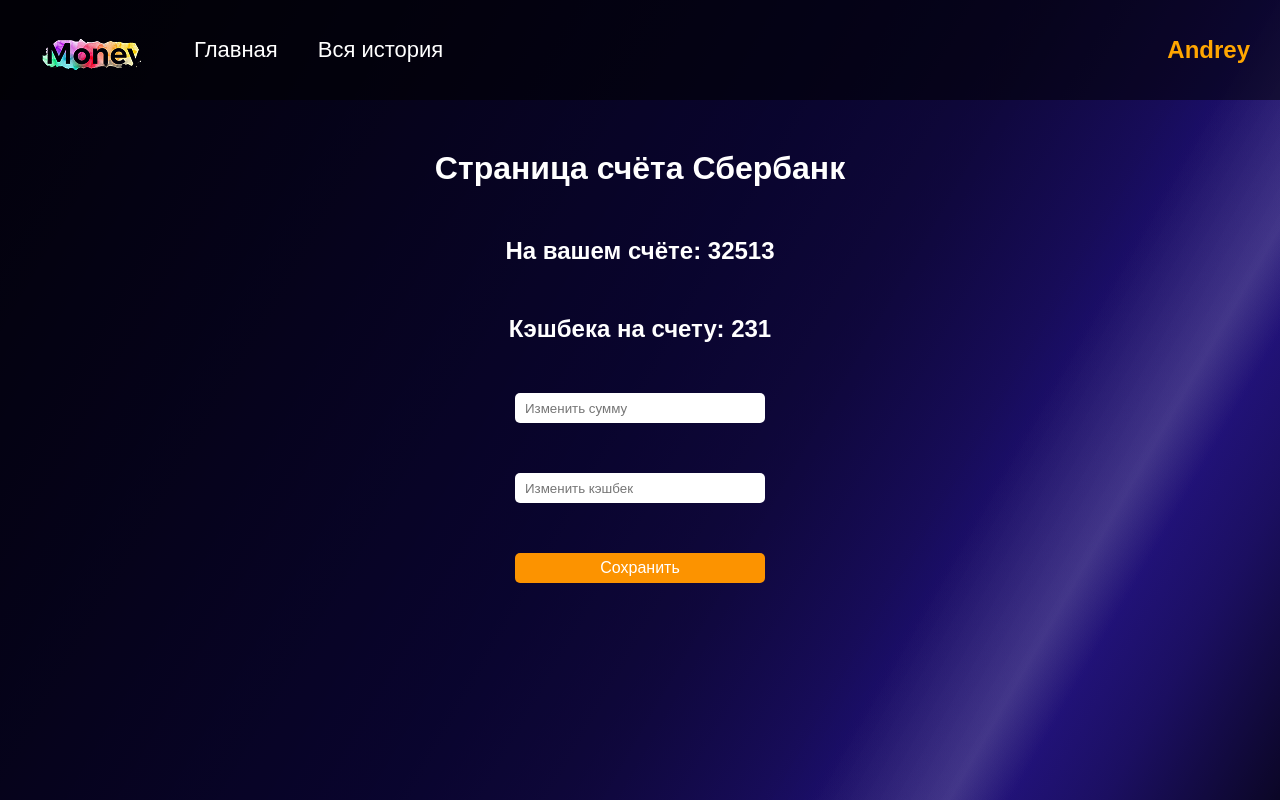
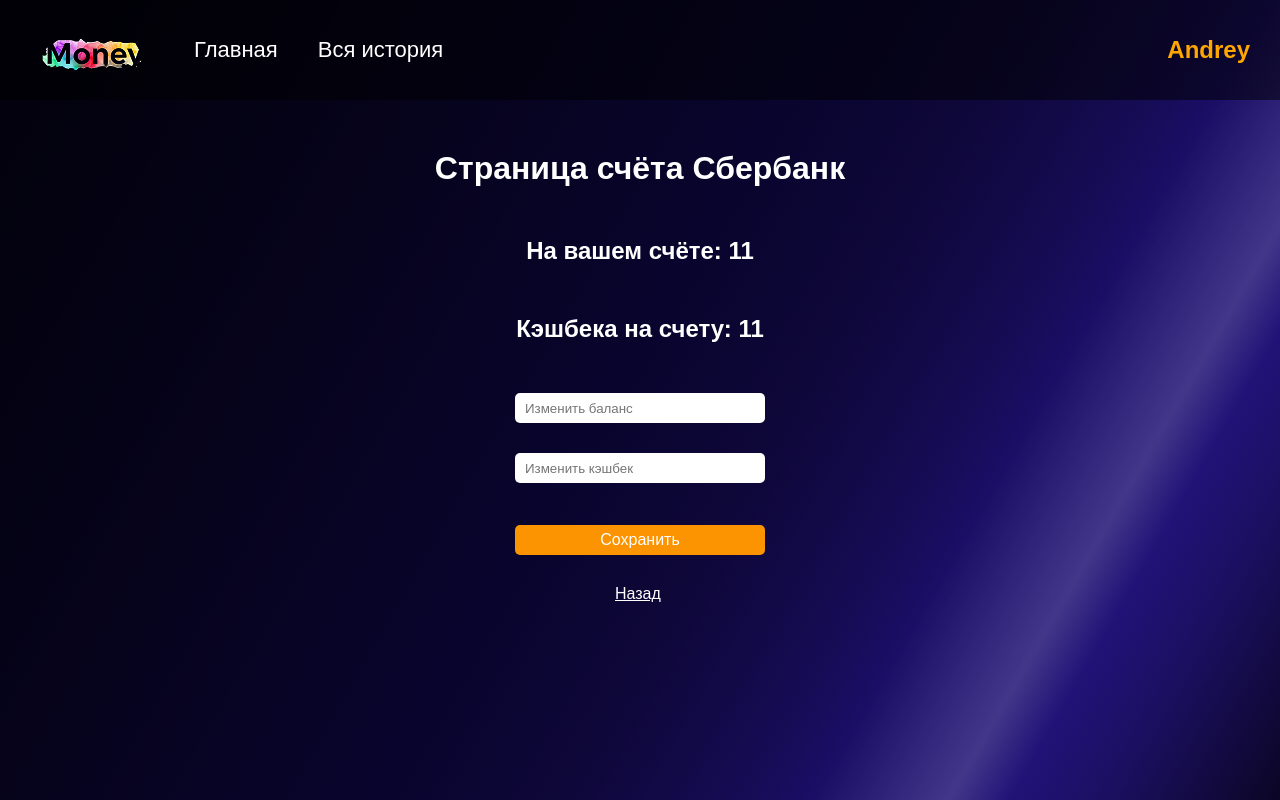
Before and after one commit to Ratatouille1226/graduate-work, a React (Vite) app: page /accountPage/83c1 in a window 1280 px wide. Built offline with nearby package versions, Linux system fonts and the light colour scheme; data requests are answered from the project's data file.

Commit message:
Страница редактирования счетов

```diff
--- a/src/api/getDataFromServer.jsx
+++ b/src/api/getDataFromServer.jsx
@@ -60,15 +60,15 @@
 			console.error('Ошибка комментария', error);
 		}
 	};
-	//Изменение суммы на счету
-	const editSumAccounts = async (id, newSum) => {
+	//Изменение баланса на счетах
+	const editSumAccounts = async (id, newSum, newCashback) => {
 		try {
 			const response = await fetch(`${HTTP_LINK}accounts/${id}`, {
 				method: 'PATCH',
 				headers: {
 					'Content-type': 'application/json',
 				},
-				body: JSON.stringify({ balance: newSum }),
+				body: JSON.stringify({ balance: newSum, cashback: newCashback }),
 			});
 
 			return response.json();
--- a/src/components/account-page/AccountPage.jsx
+++ b/src/components/account-page/AccountPage.jsx
@@ -1,12 +1,39 @@
 import { useEffect, useState } from 'react';
+import { useForm } from 'react-hook-form';
 import { GetDataFromServer } from '../../api/getDataFromServer';
-import { useParams } from 'react-router-dom';
+import { Link, useNavigate, useParams } from 'react-router-dom';
+import { yupResolver } from '@hookform/resolvers/yup';
+import * as yup from 'yup';
 import styles from './accountPage.module.css';
 
+const validationSchema = yup.object().shape({
+	sum: yup
+		.string()
+		.required('Заполните поле')
+		.matches(/^[0-9]+$/, 'Допускаются только цифры'),
+	cashback: yup
+		.string()
+		.required('Заполните поле')
+		.matches(/^[0-9]+$/, 'Допускаются только цифры'),
+});
+
 export const AccountPage = () => {
+	const { id } = useParams();
+	const navigate = useNavigate();
 	const [account, setAccount] = useState([]);
-	const { id } = useParams();
 	const response = GetDataFromServer();
+
+	const {
+		register,
+		reset,
+		handleSubmit,
+		formState: { errors },
+	} = useForm({
+		defaultValues: {
+			sum: '',
+		},
+		resolver: yupResolver(validationSchema),
+	});
 
 	useEffect(() => {
 		const fetchData = async () => {
@@ -16,6 +43,15 @@
 		fetchData();
 	}, []);
 
+	const onEditSum = (dataInput) => {
+		response.editSumAccounts(id, dataInput.sum, dataInput.cashback);
+		navigate('/accounts');
+		reset();
+	};
+
+	const errorInputSum = errors?.sum?.message;
+	const errorInputCashback = errors?.cashback?.message;
+
 	return (
 		<div className={styles['wrapper']}>
 			{account && (
@@ -23,9 +59,14 @@
 					<h1>Страница счёта {account.account}</h1>
 					<h2>На вашем счёте: {account.balance}</h2>
 					<h2>Кэшбека на счету: {account.cashback}</h2>
-					<input type="text" placeholder="Изменить сумму" />
-					<input type="text" placeholder="Изменить кэшбек" />
-					<button>Сохранить</button>
+					<form onClick={(e) => e.stopPropagation()} onSubmit={handleSubmit(onEditSum)}>
+						<input type="text" {...register('sum')} placeholder="Изменить баланс" />
+						{errorInputSum && <span>{errorInputSum}</span>}
+						<input {...register('cashback')} type="text" placeholder="Изменить кэшбек" />
+						{errorInputCashback && <span>{errorInputCashback}</span>}
+						<button type="submit">Сохранить</button>
+						<Link to={'/accounts'}>Назад</Link>
+					</form>
 				</>
 			)}
 		</div>
--- a/src/components/account-page/accountPage.module.css
+++ b/src/components/account-page/accountPage.module.css
@@ -6,6 +6,23 @@
 	align-items: center;
 	justify-content: center;
 	gap: 50px;
+}
+
+.wrapper form {
+	display: flex;
+	flex-direction: column;
+	gap: 30px;
+}
+
+.wrapper form span {
+	text-align: center;
+	color: rgb(255, 95, 95);
+	margin-top: -20px;
+}
+
+.wrapper form a {
+	color: #fff;
+	margin-left: 100px;
 }
 
 .wrapper input {
--- a/src/components/accounts/Accounts.jsx
+++ b/src/components/accounts/Accounts.jsx
@@ -80,11 +80,6 @@
 		}
 	};
 
-	//Изменение суммы на счёте
-	const onEditSum = (accountsId) => {
-		console.log(accountsId);
-	};
-
 	//Ошибки валидации
 	const formErrorAccount = errors?.accountName?.message;
 	const formErrorBalance = errors?.balance?.message;
@@ -105,10 +100,7 @@
 									<span>
 										{`На счету: ${item.balance}р`}{' '}
 										<Link to={`/accountPage/${item.id}`}>
-											<i
-												onClick={() => onEditSum(item.id)}
-												className={`fa-solid fa-pen-to-square ${styles['edit']}`}
-											></i>
+											<i className={`fa-solid fa-pen-to-square ${styles['edit']}`}></i>
 										</Link>
 									</span>
 									<span>{`Кэшбэк: ${item.cashback}р`}</span>
--- a/src/db.json
+++ b/src/db.json
@@ -41,7 +41,7 @@
       "categories": "Фриланс",
       "sum": 5000,
       "date": "18.04.2025",
-      "comment": "Сделал заказ на фрилансе"
+      "comment": "пхпхпхпхп"
     },
     {
       "id": "6532",
@@ -55,14 +55,14 @@
     {
       "id": "83c1",
       "account": "Сбербанк",
-      "balance": "32513",
-      "cashback": "231"
+      "balance": "11",
+      "cashback": "11"
     },
     {
       "id": "ea6a",
       "account": "Т-Банк",
-      "balance": "123123",
-      "cashback": "323"
+      "balance": "123",
+      "cashback": "3123"
     }
   ]
 }
```
